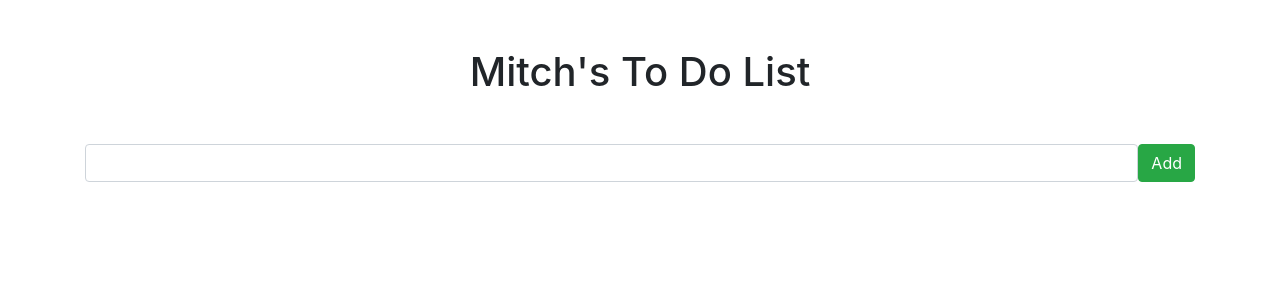
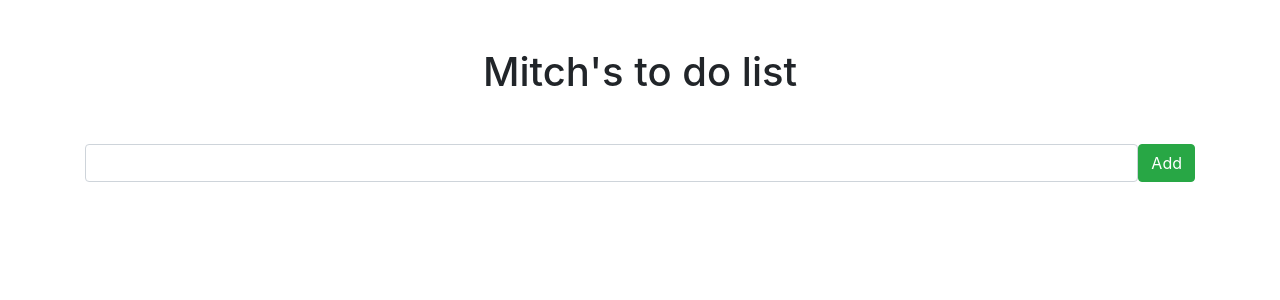
Before and after one commit to mitchavery/PERN-To-do-list-application, a React (Create React App) app in the folder client/: page / in a window 1280 px wide. Shown: the top 300 px of the page. Built offline with nearby package versions, Linux system fonts and the light colour scheme.

Commit message:
changed title

```diff
--- a/client/src/components/InputTodo.js
+++ b/client/src/components/InputTodo.js
@@ -21,7 +21,7 @@ const InputTodo = () => {
 
   return (
     <Fragment>
-      <h1 className="text-center mt-5">Mitch's To Do List</h1>
+      <h1 className="text-center mt-5">Mitch's to do list</h1>
       <form className="d-flex mt-5" onSubmit={onSubmitForm}>
         <input
           type="text"
```
